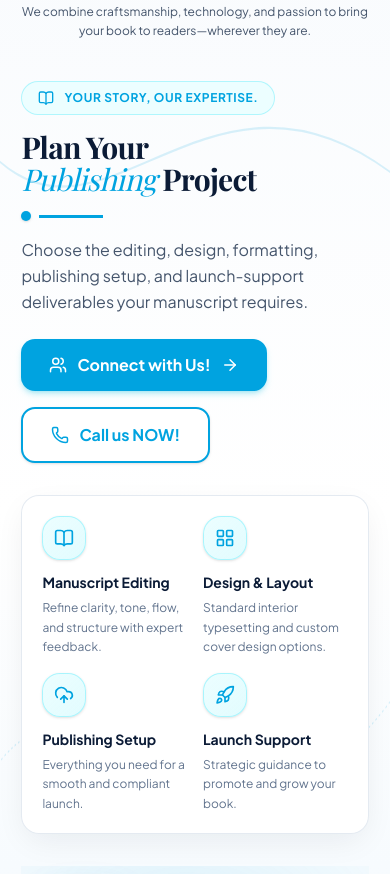
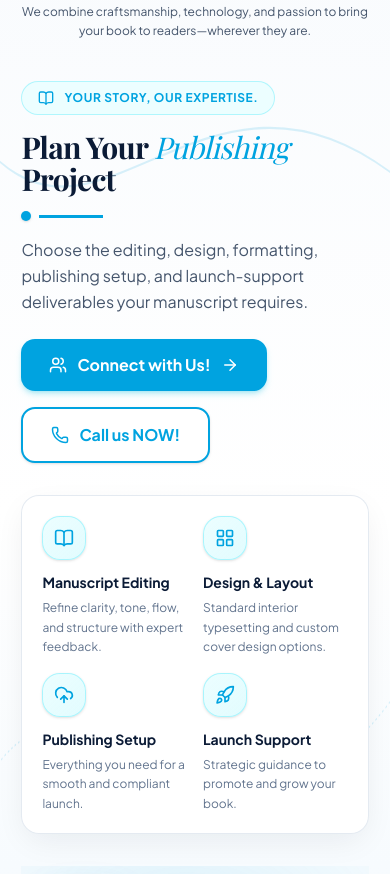
Before and after one commit to Aziz-khan88/bestsellingpublisher-new, a Next.js app: page / in a window 390 px wide. Shown: the part 1860-2734 px from the top of the page. Built offline with nearby package versions, Linux system fonts and the light colour scheme.

Commit message:
fix: remove forced br line breaks on mobile screens across all sections

```diff
--- a/src/components/layout/footer.tsx
+++ b/src/components/layout/footer.tsx
@@ -354,7 +354,7 @@ export function Footer() {
                   <path d="M12 2C8.13 2 5 5.13 5 9c0 5.25 7 13 7 13s7-7.75 7-13c0-3.87-3.13-7-7-7zm0 9.5c-1.38 0-2.5-1.12-2.5-2.5s1.12-2.5 2.5-2.5 2.5 1.12 2.5 2.5-1.12 2.5-2.5 2.5z"/>
                 </svg>
                 <span className="leading-snug text-white">
-                  9518 Mykawa Road,<br />
+                  9518 Mykawa Road, <br className="hidden sm:inline" />
                   Houston, TX 77048
                 </span>
               </li>
@@ -365,7 +365,7 @@ export function Footer() {
                   <path d="M12 2C8.13 2 5 5.13 5 9c0 5.25 7 13 7 13s7-7.75 7-13c0-3.87-3.13-7-7-7zm0 9.5c-1.38 0-2.5-1.12-2.5-2.5s1.12-2.5 2.5-2.5 2.5 1.12 2.5 2.5-1.12 2.5-2.5 2.5z"/>
                 </svg>
                 <span className="leading-snug text-white">
-                  445 S Figueroa St,<br />
+                  445 S Figueroa St, <br className="hidden sm:inline" />
                   Los Angeles, CA 90071
                 </span>
               </li>
--- a/src/components/sections/amazon-publishing-workflow-section.tsx
+++ b/src/components/sections/amazon-publishing-workflow-section.tsx
@@ -559,8 +559,8 @@ export function AmazonPublishingWorkflowSection() {
 
           {/* Main Headline (Editorial Serif Display matching other sections) */}
           <h2 className="text-3xl sm:text-4xl lg:text-[44px] xl:text-[50px] font-serif font-bold text-[#0f172a] leading-[1.14] tracking-tight">
-            Prepare Your Book for
-            <br />
+            Prepare Your Book for{" "}
+            <br className="hidden sm:inline" />
             <span className="text-[#00A3E0] font-serif">Amazon Publishing</span>
           </h2>
 
--- a/src/components/sections/built-around-manuscript-section.tsx
+++ b/src/components/sections/built-around-manuscript-section.tsx
@@ -50,7 +50,7 @@ function ServiceGlassCard({
                 {title}
                 {subtitle && (
                   <>
-                    <br />
+                    <br className="hidden sm:inline" />{" "}
                     <span>{subtitle}</span>
                   </>
                 )}
@@ -369,8 +369,8 @@ export function BuiltAroundManuscriptSection() {
 
             {/* Main Headline (in Editorial Serif) */}
             <h2 className="font-serif text-[32px] xs:text-[38px] sm:text-5xl lg:text-[54px] xl:text-[62px] font-normal leading-[1.12] tracking-tight text-white mb-2">
-              Built Around
-              <br />
+              Built Around{" "}
+              <br className="hidden sm:inline" />
               <span className="text-[#00A3E0] font-serif">Your Manuscript</span>
             </h2>
 
--- a/src/components/sections/consultation-form-section.tsx
+++ b/src/components/sections/consultation-form-section.tsx
@@ -428,8 +428,8 @@ export function ConsultationFormSection() {
                         />
                       </div>
                       <p className="text-[11px] sm:text-[11.5px] text-slate-500 leading-tight">
-                        We use your details only to respond to your request.
-                        <br />
+                        We use your details only to respond to your request.{" "}
+                        <br className="hidden sm:inline" />
                         <span className="hover:underline cursor-pointer text-slate-600">
                           See our privacy policy.
                         </span>
--- a/src/components/sections/intended-audience-section.tsx
+++ b/src/components/sections/intended-audience-section.tsx
@@ -325,8 +325,8 @@ export function IntendedAudienceSection() {
 
           {/* Headline (Editorial Serif font matching Playfair Display) */}
           <h2 className="text-3xl sm:text-4xl lg:text-[44px] xl:text-[48px] font-serif font-normal text-[#0c182a] leading-[1.18] tracking-tight">
-            Prepare Your Work for Its Intended
-            <br />
+            Prepare Your Work for Its Intended{" "}
+            <br className="hidden sm:inline" />
             <span className="text-[#00A3E0] relative inline-block">
               Audience and Channels
               {/* Cyan Underline Stroke */}
--- a/src/components/sections/main-hero-section.tsx
+++ b/src/components/sections/main-hero-section.tsx
@@ -386,7 +386,8 @@ export function MainHeroSection() {
 
               {/* Main Headline (H1) - Responsive across all screens */}
               <h1 className="text-[32px] xs:text-[38px] sm:text-5xl lg:text-[50px] xl:text-[56px] 2xl:text-[60px] font-serif font-bold text-white tracking-tight leading-[1.08] mb-4">
-                Prepare Your Book<br />
+                Prepare Your Book{" "}
+                <br className="hidden sm:inline" />
                 for{" "}
                 <span className="italic font-serif text-[#00A3E0] font-normal">
                   Every Channel.
--- a/src/components/sections/one-mission-hero-section.tsx
+++ b/src/components/sections/one-mission-hero-section.tsx
@@ -122,10 +122,10 @@ export function OneMissionHeroSection() {
               <span>YOUR STORY, OUR EXPERTISE.</span>
             </div>
 
-            {/* Big Section Headline: 2 Lines, No <br /> tags, Responsive Font Sizes */}
+            {/* Big Section Headline: Responsive Font Sizes, No forced breaks on mobile */}
             <h2 className="text-[30px] xs:text-[36px] sm:text-5xl lg:text-[54px] xl:text-[62px] font-serif font-bold text-[#0B1B36] leading-[1.08] tracking-tight mb-4">
-              <span className="block">Plan Your</span>
-              <span className="block">
+              <span className="inline sm:block">Plan Your </span>
+              <span className="inline sm:block">
                 <span className="italic font-serif text-[#00A3E0] font-normal">
                   Publishing
                 </span>{" "}
--- a/src/components/sections/publishing-secret-section.tsx
+++ b/src/components/sections/publishing-secret-section.tsx
@@ -283,8 +283,8 @@ export function PublishingSecretSection() {
 
             {/* Main Headline (Editorial Serif Display) */}
             <h2 className="text-3xl sm:text-4xl lg:text-[42px] xl:text-[46px] font-serif font-bold text-[#0f172a] leading-[1.18] tracking-tight mb-8">
-              Less Is Never More for Us –
-              <br />
+              Less Is Never More for Us –{" "}
+              <br className="hidden sm:inline" />
               It Can Be If You Want It to <span className="text-[#00A3E0] font-serif">Be!</span>
             </h2>
 
```
